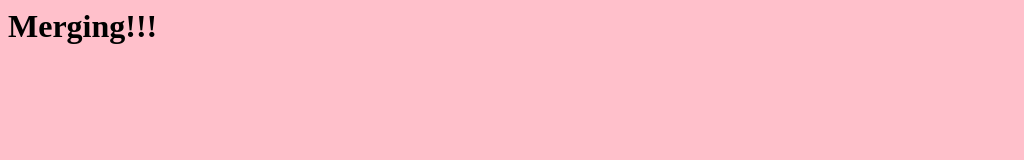
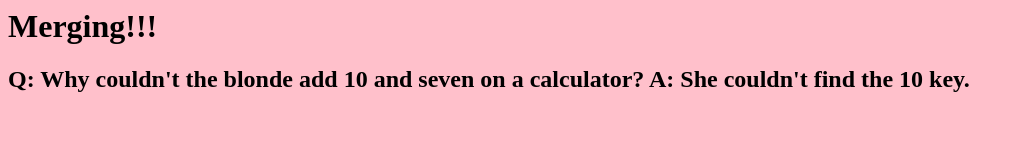
Before and after one commit to mer8/tester-branch, a plain HTML site: page index.html in a window 1280 px wide. Shown: the whole page, without its empty margins (0-1024 px from the left). Drawn offline with Linux system fonts and the light colour scheme.

Commit message:
Update index.html
Supper funny joke!

```diff
--- a/index.html
+++ b/index.html
@@ -3,5 +3,8 @@
   <head><title>Merging</title></head>
   <body style="background-color:pink;">
     <h1>Merging!!!</h1>
+    <h2> Q: Why couldn't the blonde add 10 and seven on a calculator?
+
+      A: She couldn't find the 10 key.  </h2>
   </body>
 </html>
```
